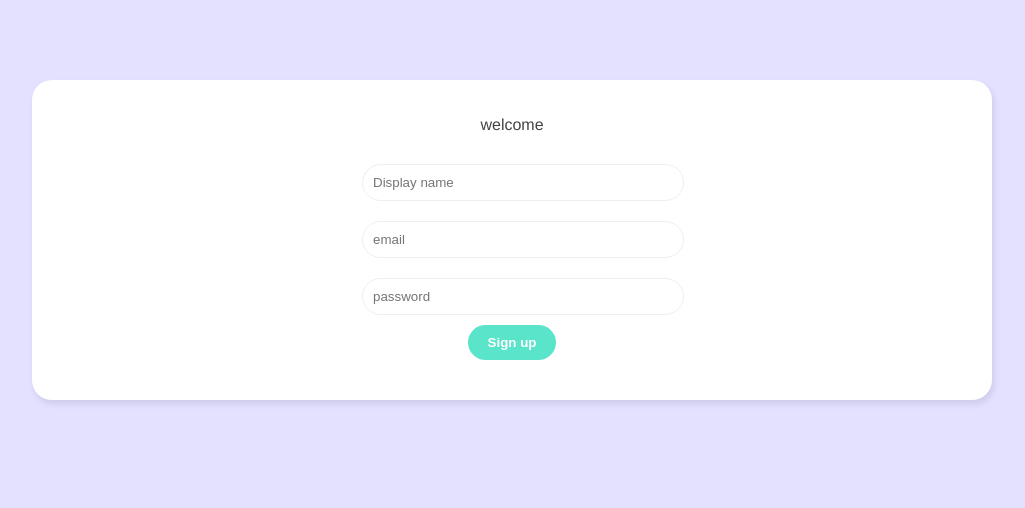
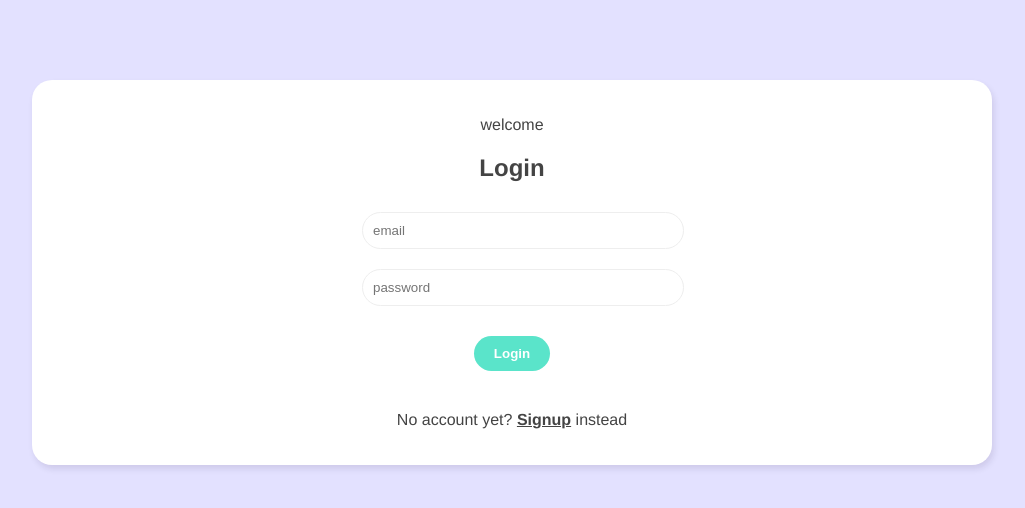
Before and after one commit to Timo1979-x/vue-firebase, a Vue app in the folder live-chat/: page / in a window 1280 px wide. Shown: the top 508 px of the page, without its empty margins (128-1153 px from the left). Built offline with nearby package versions, Linux system fonts and the light colour scheme.

Commit message:
lesson 104 switching between Login and Signup forms

```diff
--- a/live-chat/src/views/Welcome.vue
+++ b/live-chat/src/views/Welcome.vue
@@ -1,16 +1,32 @@
 <template>
   <div class="welcome container">
     <p>welcome</p>
-    <signup-form />
-    <!-- <login-form /> -->
+    <div v-if="showLogin">
+      <h2>Login</h2>
+      <login-form />
+      <p>
+        No account yet? <span @click="showLogin = false">Signup</span> instead
+      </p>
+    </div>
+    <div v-else>
+      <h2>Signup</h2>
+      <signup-form />
+      <p>Already registered? <span @click="showLogin = true">Login</span></p>
+    </div>
   </div>
 </template>
 
 <script>
 import SignupForm from "../components/SignupForm.vue";
-// import LoginForm from "../components/LoginForm.vue";
+import LoginForm from "../components/LoginForm.vue";
+import { ref } from "@vue/reactivity";
 export default {
-  components: { SignupForm /*, LoginForm */},
+  components: { SignupForm, LoginForm },
+  setup() {
+    const showLogin = ref(true);
+
+    return { showLogin };
+  },
 };
 </script>
 
@@ -37,4 +53,12 @@ export default {
   color: #999;
   margin: 10px auto;
 }
+.welcome span {
+  font-weight: bold;
+  text-decoration: underline;
+  cursor: pointer;
+}
+.welcome button {
+  margin: 20px auto;
+}
 </style>
```
Also changed, not shown: 1 other file (tests, documents, lock files or other folders).
